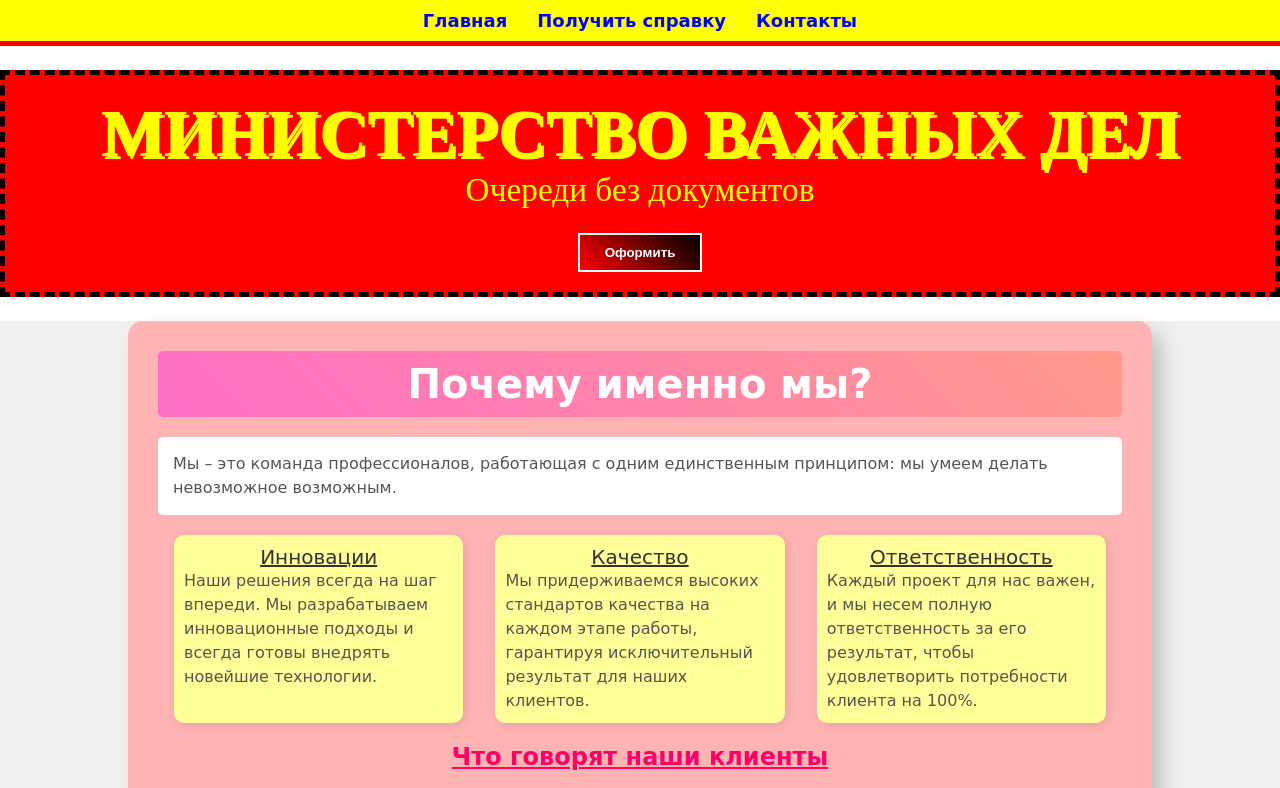
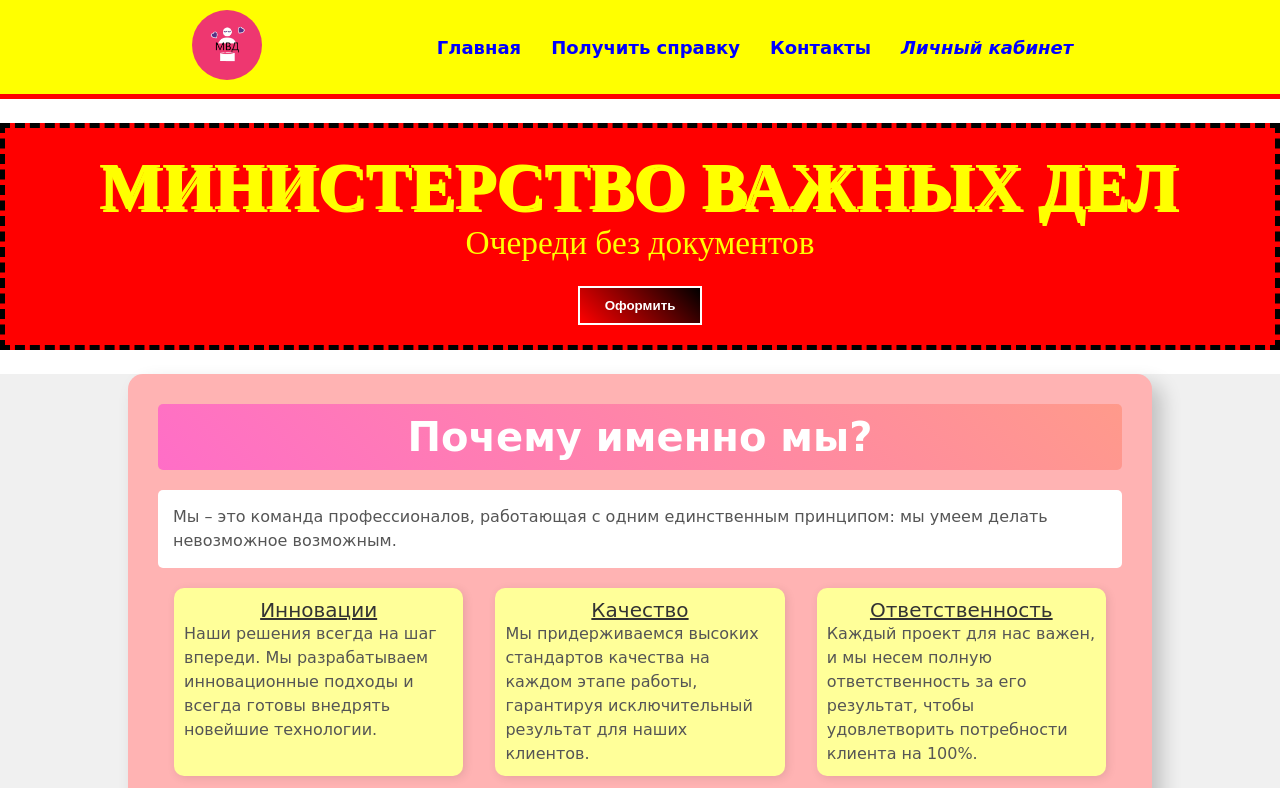
Before and after one commit to nikitakuvsh/roflohack_frontend, a React (Create React App) app: page / in a window 1280 px wide. Shown: the top 788 px of the page. Built offline with nearby package versions, Linux system fonts and the light colour scheme.

Commit message:
fix styles

```diff
--- a/src/components/Header/Header.css
+++ b/src/components/Header/Header.css
@@ -2,6 +2,16 @@
     border-bottom: 5px solid red;
     font-family: "Comic Sans MS", cursive, sans-serif;
     margin-bottom: 1.5rem;
+    display: flex;
+    align-items: center;
+    justify-content: center;
+}
+
+.flex {
+    display: flex;
+    justify-content: space-between;
+    align-items: center;
+    gap: 10rem;
 }
 
 .меню {
@@ -18,3 +28,17 @@
     cursor: pointer;
     transition: 0.3s;
 }
+
+.header__img {
+    width: 70px;
+    height: 70px;
+    border-radius: 50%;
+}
+
+.header__img:hover {
+    transform: scale(2);
+}
+
+.lk--button:hover{
+    font-size: 20px;
+}
--- a/src/components/Header/Header.jsx
+++ b/src/components/Header/Header.jsx
@@ -1,15 +1,25 @@
 import './Header.css';
+import headerLogo from '../../images/header-logo.png';
 
 export default function Header() {
     return (
         <div className='самый_вверх' style={{ backgroundColor: 'yellow', padding: '10px' }}>
-            <nav style={{ display: 'flex', justifyContent: 'center' }}>
-                <div className="меню">
-                    <li style={{ listStyle: 'none', display: 'inline', margin: '0 15px', fontWeight: 'bold' }}>Главная</li>
-                    <li style={{ listStyle: 'none', display: 'inline', margin: '0 15px', fontWeight: 'bold' }}>Получить справку</li>
-                    <li style={{ listStyle: 'none', display: 'inline', margin: '0 15px', fontWeight: 'bold' }}>Контакты</li>
+            <div className='flex'>
+                <div>
+                    <img className='header__img' alt='' src={headerLogo} title='Логотип' />
                 </div>
-            </nav>
+
+                <div>
+                    <nav style={{ display: 'flex', justifyContent: 'center' }}>
+                        <div className="меню">
+                            <li style={{ listStyle: 'none', display: 'inline', margin: '0 15px', fontWeight: 'bold' }}>Главная</li>
+                            <li style={{ listStyle: 'none', display: 'inline', margin: '0 15px', fontWeight: 'bold', cursor: 'default' }}>Получить справку</li>
+                            <li style={{ listStyle: 'none', display: 'inline', margin: '0 15px', fontWeight: 'bold' }}>Контакты</li>
+                            <li style={{ listStyle: 'none', display: 'inline', margin: '0 15px', fontWeight: 'bold', fontStyle: 'italic'}} className='lk--button' >Личный кабинет</li>
+                        </div>
+                    </nav>
+                </div>
+            </div>
         </div>
     );
 }
```
Also changed, not shown: src/images/header-logo.png (added).
